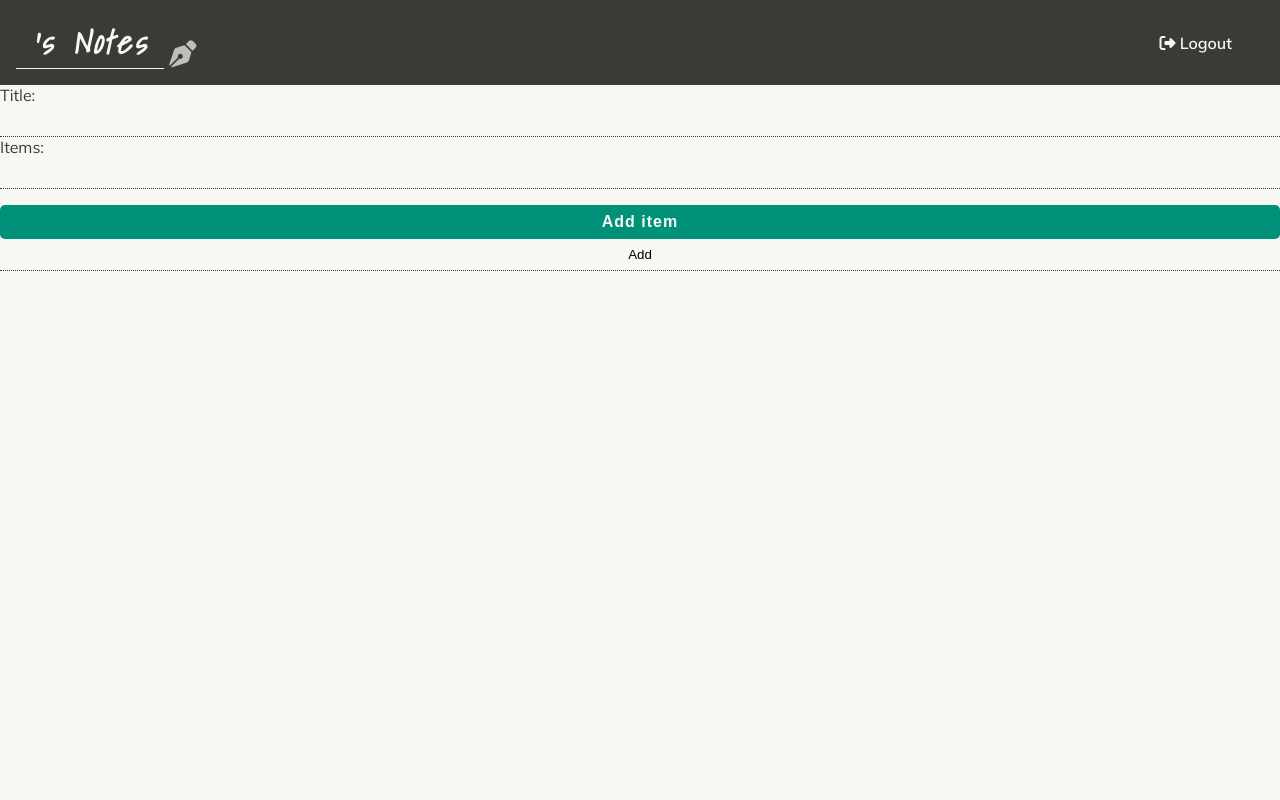
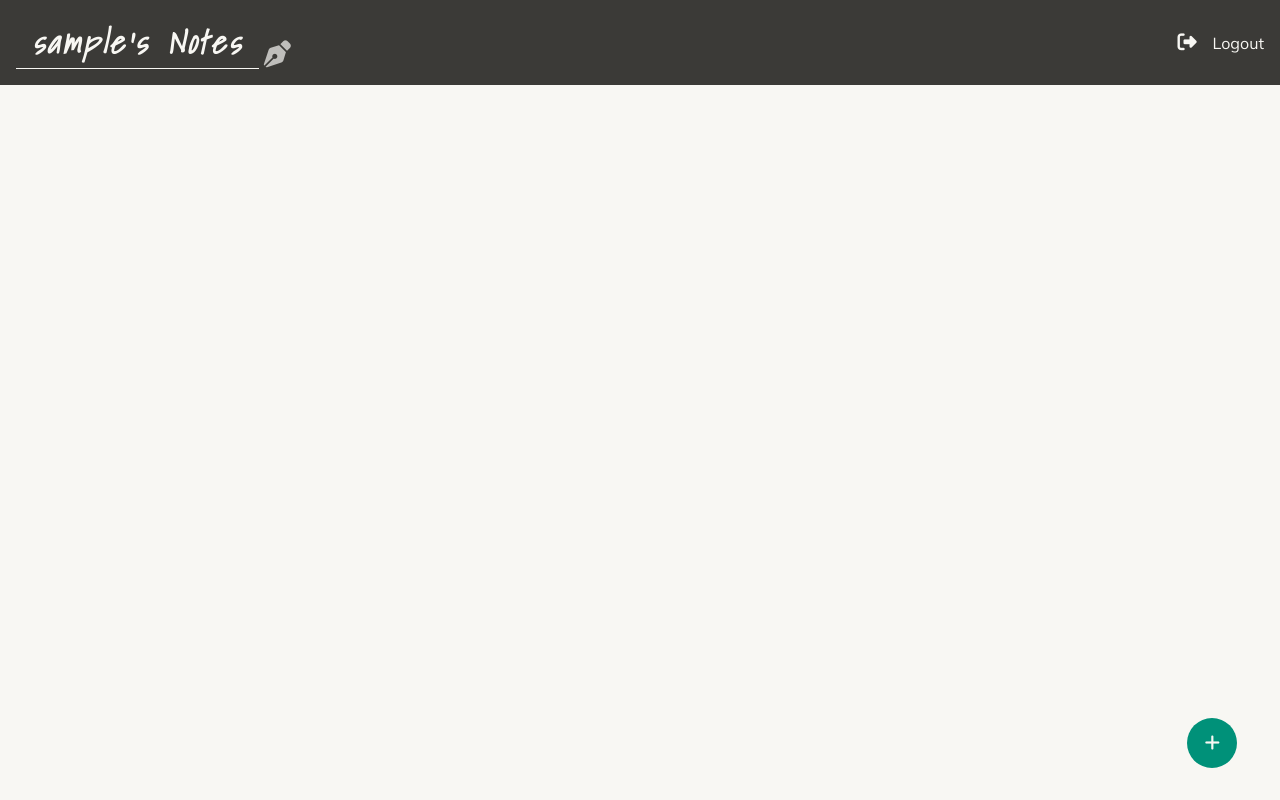
Before and after one commit to EliSacch/myNotes, a Flask app: page /addList in a window 1280 px wide. Run offline with Flask 3, Linux system fonts and the light colour scheme; the visitor is signed in with stand-in values (Sample User, id 1); some libraries are stand-ins or nearby versions.

Commit message:
Add options menu

```diff
--- a/app/routes.py
+++ b/app/routes.py
@@ -192,6 +192,7 @@ def login():
             )
             if user and check_password_hash(user.password_hash, password):
                 login_user(user)
+                flash(f"Welcome back, {user.username}!", "success")
                 return redirect(url_for("notes.index"))
             else:
                 errors["form"].append("Invalid email or password.")
--- /dev/null
+++ b/static/css/modules/header.css
@@ -0,0 +1,148 @@
+header {
+    display: flex;
+    align-items: center;
+    justify-content: space-between;
+    flex-wrap: wrap;
+    padding: 1em;
+    background-color: var(--clr-dark);
+    color: var(--clr-primary);
+    z-index: 1;
+}
+
+#logo {
+    height: 99%;
+    position: relative;
+    font-family: var(--font-decorative);
+    font-style: italic;
+    letter-spacing: 3px;
+    padding: 0 1em;
+    border-bottom: 1px solid var(--clr-primary);
+}
+
+#logo > i {
+    position: absolute;
+    right: -1.3em;
+    bottom: 0;
+    font-size: 1.7em;
+    opacity: .7;
+}
+
+#auth-nav {
+    display: flex;
+    align-items: center;
+    justify-content: center;
+    gap: 1em;
+}
+
+#auth-nav i {
+    font-size: 1.2em;
+}
+
+#auth-nav a {
+    display: flex;
+    align-items: center;
+    justify-content: center;
+    gap: 1em;
+}
+
+#auth-nav a:hover {
+    color: var(--clr-ternary);
+}
+
+#auth-nav a:focus {
+    color: var(--clr-ternary);
+    outline: 1px solid var(--clr-ternary);
+}
+
+#options-nav {
+    position: absolute;
+    bottom: var(--spacing-xl);
+    right: var(--spacing-l);
+    display: flex;
+    align-items: center;
+    justify-content: center;
+    gap: 1em;
+}
+
+#options-nav i {
+    font-size: 1.3em;
+    font-weight: bold;
+}
+
+#options-toggler {
+    width: 50px;
+    aspect-ratio: 1/1;
+    margin-right: 2em;
+    border-radius: 50%;
+    cursor: pointer;
+    color: var(--clr-primary);
+    background-color: var(--clr-ternary);
+    transition: .5s;
+    border: none;
+    font-weight: bold;
+}
+
+#options-toggler:hover,
+#options-toggler:focus {
+    background-color: var(--clr-ternary);
+}
+
+#options-toggler[aria-expanded="true"] {
+    transform: rotate(45deg);
+    background-color: var(--clr-error-bg);
+}
+
+#options {
+    display: none;
+    position: absolute;
+    right: 0;
+    bottom: 120%;
+}
+
+#options.options-opening {
+    animation: fadeIn 0.5s ease-in-out forwards;
+}
+
+#options.options-closing {
+    animation: fadeOut 0.5s ease-in-out forwards;
+}
+
+#options button {
+    background-color: var(--clr-quaternary);
+    color: var(--clr-primary);
+    border: none;
+    cursor: pointer;
+    width: 50px;
+    aspect-ratio: 1/1;
+    border-radius: 50%;
+    margin-right: var(--spacing-xl);
+    margin-bottom: var(--spacing-l);
+}
+
+@keyframes fadeIn {
+    from {
+        opacity: 0;
+        transform: translateY(10px);
+    }
+    30% {
+        opacity: 0;
+    }
+    to {
+        opacity: 1;
+        transform: translateY(0);
+    }
+}
+
+@keyframes fadeOut {
+    from {
+        opacity: 1;
+        transform: translateY(0);
+    }
+    40% {
+        opacity: 1;
+    }
+    to {
+        opacity: 0;
+        transform: translateY(10px);
+    }
+}
--- a/static/css/style.css
+++ b/static/css/style.css
@@ -6,6 +6,7 @@
 
 /* --------------------------- Import modules */
 @import url('modules/flash-messages.css');
+@import url('modules/header.css');
 
 /* --------------------------- General */
 
@@ -37,108 +38,8 @@ body {
     justify-content: center;
 }
 
-/* --------------------------- Header */
-
-header {
-    position: relative;
-    display: flex;
-    align-items: center;
-    justify-content: space-between;
-    flex-wrap: wrap;
-    padding: 1em;
-    background-color: var(--clr-dark);
-    color: var(--clr-primary);
-    z-index: 1;
-}
-
-#logo {
-    height: 99%;
-    position: relative;
-    font-family: var(--font-decorative);
-    font-style: italic;
-    letter-spacing: 3px;
-    padding: 0 1em;
-    border-bottom: 1px solid var(--clr-primary);
-}
-
-#logo > i {
-    position: absolute;
-    right: -1.3em;
-    bottom: 0;
-    font-size: 1.7em;
-    opacity: .7;
-}
-
-#auth-nav {
-    display: flex;
-    align-items: center;
-    justify-content: center;
-    gap: 1em;
-}
-
-#auth-nav a:hover {
-    color: var(--clr-ternary);
-}
-
-#auth-nav a:focus {
-    color: var(--clr-ternary);
-    outline: 1px solid var(--clr-ternary);
-}
-
-
-#options-toggler {
-    width: 35px;
-    aspect-ratio: 1/1;
-    margin-right: 2em;
-    border: 2px solid var(--clr-ternary);
-    border-radius: 50%;
-    cursor: pointer;
-    color: var(--clr-primary);
-    background-color: inherit;
-    transition: .5s;
-}
-
-#options-toggler:hover,
-#options-toggler:focus {
-    background-color: var(--clr-ternary);
-}
-
-#options-toggler[aria-expanded="true"] {
-    transform: rotate(45deg);
-}
-
-#options {
-    display: none;
-    position: absolute;
-    right: 0;
-    top: 100%;
-}
-
-nav a {
-    position: relative;
-    font-weight: bold;
-    padding: 1em 2em;
-    background-color: transparent;
-    isolation: isolate;
-}
-
-nav ul a::before,
-nav ul a::after {
-    content: "";
-    position: absolute;
-    inset: 0;
-    background-color: var(--clr-dark);
-    z-index: -1;
-    transition: .5s;
-}
-
-nav ul a::after {
-    width: 0;
-    background-color: var(--clr-ternary);
-}
-
-nav ul a:hover::after {
-    width: 100%;
+.lg-only {
+    display: block;
 }
 
 /* --------------------------- Notes dashboard */
@@ -298,6 +199,9 @@ form button:hover {
     #options {
         width: 100%;
     }
+    .lg-only {
+        display: none;
+    }
     .form-wrapper {
         padding: 1em;
     }
--- a/static/css/vars.css
+++ b/static/css/vars.css
@@ -2,6 +2,7 @@
     --clr-primary: rgb(248, 247, 243);
     --clr-secondary: rgb(238, 237, 229);
     --clr-ternary: rgb(0, 145, 121);
+    --clr-quaternary: rgb(255, 201, 131);
     --clr-dark: rgb(59, 58, 55);
     --clr-light: rgb(190, 225, 218);
 
--- a/templates/base.html
+++ b/templates/base.html
@@ -27,33 +27,23 @@
 
     <header>
         <div id="logo">
-            <h1>{{ current_user.username and "'s" or "My" }} Notes</h1>
+            <h1>{{current_user.is_authenticated and current_user.username + "'s" or "My" }} Notes</h1>
             <i class="fa-solid fa-pen-nib"></i>
         </div>
 
         <nav id="auth-nav">
             {% if current_user.is_authenticated %}
-            <a href="{{ url_for('auth.logout') }}"><i class="fa-solid fa-right-from-bracket"></i> Logout</a>
+            <a href="{{ url_for('auth.logout') }}"><i class="fa-solid fa-right-from-bracket" ></i> <span class="lg-only">Logout</span></a>
             {% endif %}
         </nav>
 
-        <!-- <nav id="options-nav">
+        <nav id="options-nav">
             <button id="options-toggler" aria-label="Open options" aria-controls="options" aria-expanded="false"><i class="fa-solid fa-plus"></i></button>
             <ul id="options">
-                <li><a href="{{ url_for('notes.add_note') }}" class="center-items">Add note</a></li>
-                <li><a href="{{ url_for('notes.add_list') }}" class="center-items">Add list</a></li>
+                <li><button class="center-items"><i class="fa-solid fa-pen-nib"></i> </button></li>
+                <li><button class="center-items"><i class="fa-solid fa-list"></i> </button></li>
             </ul>
-        </nav> -->
-
+        </nav>
     </header>
-
-    {% with messages = get_flashed_messages(with_categories=true) %}
-    {{ flash_messages(messages=messages, category=category if category else "info") }}
-    {% endwith %}
-
-    {% block content %}
-    {% endblock %}
-
-
 </body>
 </html>
```
Also changed, not shown: static/scripts/scripts.js (+20 -9 lines).
